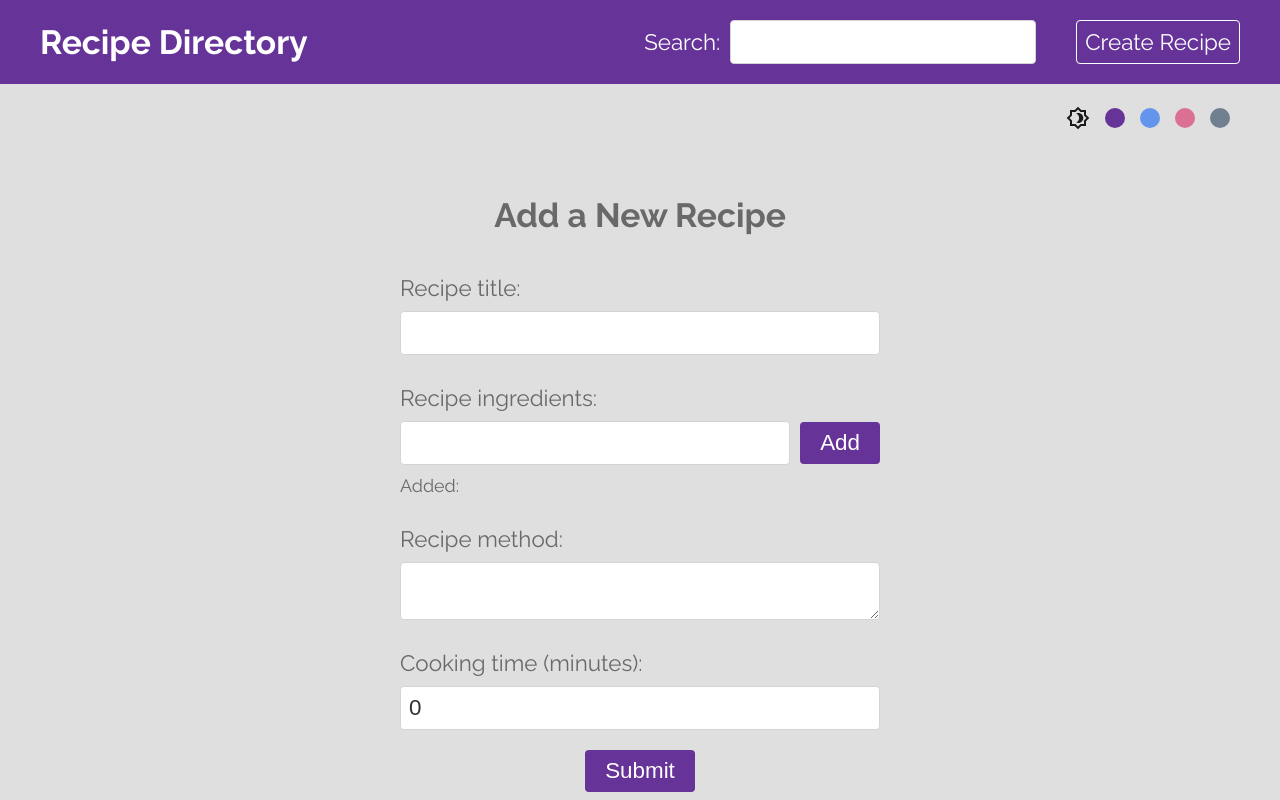
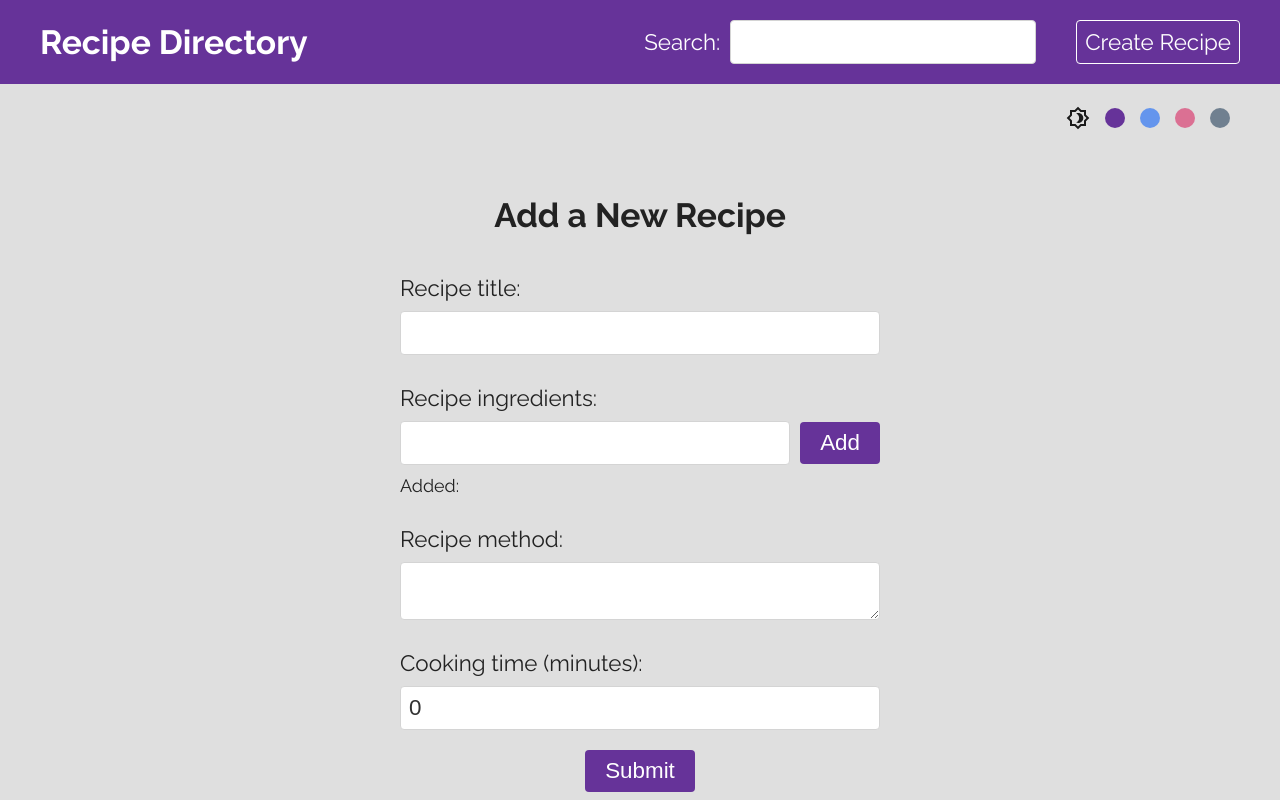
Before and after one commit to nitink-prog/Recipe-Directory, a React (Create React App) app: page /create in a window 1280 px wide. Built offline with nearby package versions, Linux system fonts and the light colour scheme.

Commit message:
applied mode and color settings

```diff
--- a/src/pages/create/Create.css
+++ b/src/pages/create/Create.css
@@ -1,5 +1,6 @@
 .create {
-  color: dimgray;
+  transition: all 0.3s ease-in;
+  color: #222;
   max-width: 480px;
   margin: 60px auto;
 }
@@ -12,13 +13,13 @@
   font-size: 0.8em;
 }
 .create button {
+  transition: all 0.3s ease-in;
   display: block;
   font-size: 1em;
   color: white;
   padding: 8px 20px;
   border: 0;
   border-radius: 4px;
-  background-color: rebeccapurple;
   cursor: pointer;
   text-decoration: none;
   margin: 20px auto;
@@ -31,3 +32,10 @@
 .ingredients button {
   margin: 0 0 0 10px;
 }
+
+.create.dark {
+  color: #e4e4e4;
+}
+.create.dark button {
+  color: #111;
+}
--- a/src/pages/create/Create.jsx
+++ b/src/pages/create/Create.jsx
@@ -1,6 +1,7 @@
 import { useState, useRef, useEffect } from "react";
 import { useHistory } from "react-router-dom";
 import { projectFirestore } from "../../firebase/config";
+import { useTheme } from "../../hooks/useTheme";
 import "./Create.css";
 
 export default function Create() {
@@ -11,6 +12,8 @@ export default function Create() {
   const [ingredients, setIngredients] = useState([]);
   const ingredientInput = useRef(null);
   const history = useHistory();
+
+  const { mode, color } = useTheme();
 
   const handleSubmit = async (e) => {
     e.preventDefault();
@@ -43,7 +46,7 @@ export default function Create() {
   };
 
   return (
-    <div className="create">
+    <div className={`create ${mode}`}>
       <h2 className="page-title">Add a New Recipe</h2>
 
       <form onSubmit={handleSubmit}>
@@ -66,7 +69,10 @@ export default function Create() {
               value={newIngredient}
               ref={ingredientInput}
             />
-            <button onClick={handleAdd} className="btn">
+            <button
+              onClick={handleAdd}
+              className="btn"
+              style={{ backgroundColor: color }}>
               Add
             </button>
           </div>
@@ -96,7 +102,10 @@ export default function Create() {
             required
           />
         </label>
-        <button className="btn" onClick={handleSubmit}>
+        <button
+          className="btn"
+          style={{ backgroundColor: color }}
+          onClick={handleSubmit}>
           Submit
         </button>
       </form>
```
